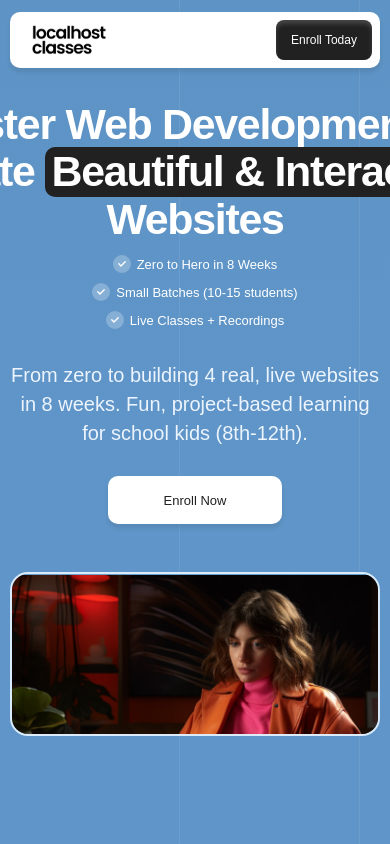
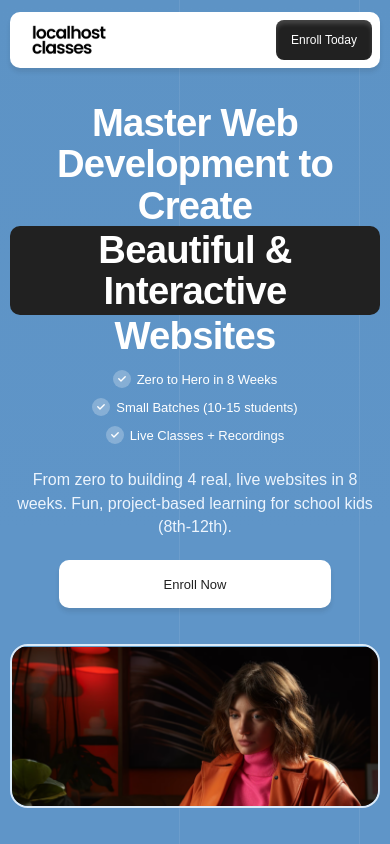
Before and after one commit to Gautham28/localhost-classes, a React (Vite) app: page / in a window 390 px wide. Shown: the top 844 px of the page. Built offline with nearby package versions, Linux system fonts and the light colour scheme; a web font is replaced by a local one.

Commit message:
responsive hero section

```diff
--- a/src/App.css
+++ b/src/App.css
@@ -1546,9 +1546,21 @@ body {
   }
 
   .hero-content h1 {
-    width: auto;
+    width: 100%;
+    max-width: 820px;
     font-size: clamp(2.8rem, 9vw, 3.8rem);
     line-height: 1.04;
+  }
+
+  .hero-line {
+    white-space: normal;
+    text-wrap: balance;
+  }
+
+  .hero-subheadline {
+    width: min(720px, 100%);
+    font-size: clamp(1.05rem, 2.6vw, 1.25rem);
+    line-height: 1.4;
   }
 
   .hero-points {
@@ -1843,16 +1855,25 @@ body {
   }
 
   .hero-content h1 {
-    width: auto;
-    font-size: clamp(2rem, 11vw, 2.8rem);
+    width: 100%;
+    max-width: 100%;
+    font-size: clamp(1.85rem, 9.8vw, 2.45rem);
+    line-height: 1.08;
+    letter-spacing: -0.02em;
   }
 
   .heading-highlight {
+    padding: 0.08em 0.16em 0.1em;
     border-radius: 10px;
   }
 
   .hero-title-list {
     gap: 14px;
+  }
+
+  .hero-line {
+    white-space: normal;
+    text-wrap: balance;
   }
 
   .hero-points {
@@ -1871,10 +1892,26 @@ body {
   .hero-points p {
     font-size: 13px;
     text-align: center;
+    white-space: normal;
+  }
+
+  .hero-subheadline {
+    margin-top: 24px;
+    width: 100%;
+    font-size: 1rem;
+    line-height: 1.45;
+    padding: 0 4px;
+  }
+
+  .hero-cta {
+    margin-top: 22px;
+    min-width: 0;
+    width: min(272px, 100%);
   }
 
   .hero-media {
     width: 100%;
+    margin-top: 36px;
   }
 
   .hero-cubes {
```
